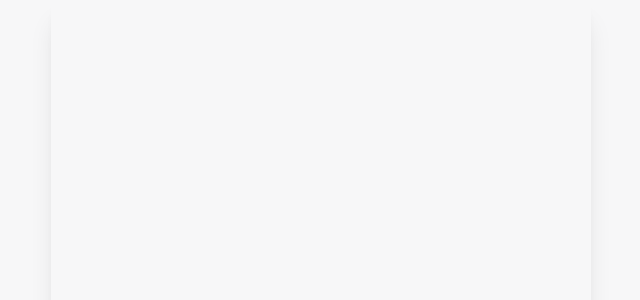
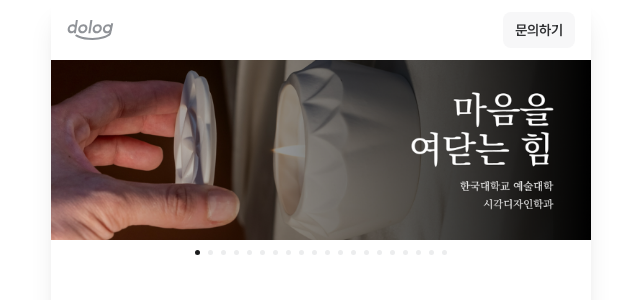
Before and after one commit to DoLog-Team/DoLog-FE, a Next.js app in the folder apps/client/: page / in a window 1280 px wide. Shown: the top 300 px of the page, without its empty margins (319-959 px from the left). Built offline with nearby package versions, Linux system fonts and the light colour scheme.

Commit message:
feat: 메인홈 header, banner

```diff
--- /dev/null
+++ b/apps/client/app/(main)/_components/Banner.tsx
@@ -0,0 +1,81 @@
+"use client";
+
+import { useRef, useState } from "react";
+import Image from "next/image";
+import Link from "next/link";
+
+export interface BannerItem {
+  id: number;
+  imageUrl: string;
+  orderIndex: number;
+  linkUrl: string;
+}
+
+export default function Banner({ banners }: { banners: BannerItem[] }) {
+  const [current, setCurrent] = useState(0);
+  const touchStartX = useRef(0);
+  const mouseStartX = useRef(0);
+
+  const prev = () => setCurrent((c) => Math.max(0, c - 1));
+  const next = () => setCurrent((c) => Math.min(banners.length - 1, c + 1));
+
+  return (
+    <div className="flex flex-col overflow-hidden">
+      {/* slide */}
+      <div
+        className="relative w-full aspect-3/1 overflow-hidden"
+        onTouchStart={(e) => {
+          touchStartX.current = e.touches[0].clientX;
+        }}
+        onTouchEnd={(e) => {
+          const diff = touchStartX.current - e.changedTouches[0].clientX;
+          if (diff > 50) next();
+          if (diff < -50) prev();
+        }}
+        onMouseDown={(e) => {
+          mouseStartX.current = e.clientX;
+        }}
+        onMouseUp={(e) => {
+          const diff = mouseStartX.current - e.clientX;
+          if (diff > 50) next();
+          if (diff < -50) prev();
+        }}
+      >
+        <div
+          className="flex h-full transition-transform duration-300 ease-in-out"
+          style={{ transform: `translateX(-${current * 100}%)` }}
+        >
+          {banners.map((banner) => (
+            <Link
+              key={banner.id}
+              href={banner.linkUrl}
+              className="relative min-w-full h-full block"
+            >
+              <Image
+                src={banner.imageUrl}
+                alt=""
+                fill
+                sizes="(max-width: 540px) 100vw, 540px"
+                className="object-cover"
+              />
+            </Link>
+          ))}
+        </div>
+      </div>
+
+      {/* dots */}
+      <div className="flex justify-center items-center gap-2 py-2.5">
+        {banners.map((_, i) => (
+          <button
+            key={i}
+            type="button"
+            onClick={() => setCurrent(i)}
+            className={`w-1.25 h-1.25 rounded-full transition-colors cursor-pointer ${
+              i === current ? "bg-fg-inverse" : "bg-fg-light"
+            }`}
+          />
+        ))}
+      </div>
+    </div>
+  );
+}
--- /dev/null
+++ b/apps/client/app/(main)/_components/Header.tsx
@@ -0,0 +1,13 @@
+import Image from "next/image";
+import { Button } from "components";
+
+export const Header = () => {
+  return (
+    <header className="flex items-center justify-between px-4 py-3">
+      <Image src="/images/logo.svg" alt="DoLog" width={47} height={20} priority />
+      <Button variant="assistive" size="sm">
+        문의하기
+      </Button>
+    </header>
+  );
+};
--- a/apps/client/app/(main)/page.tsx
+++ b/apps/client/app/(main)/page.tsx
@@ -1,3 +1,20 @@
+import Image from "next/image";
+import { Button } from "components";
+import Banner, { type BannerItem } from "./_components/Banner";
+import { Header } from "./_components/Header";
+
+const MOCK_BANNERS: BannerItem[] = Array.from({ length: 20 }, (_, i) => ({
+  id: i + 1,
+  imageUrl: "/images/banner.png",
+  orderIndex: i + 1,
+  linkUrl: `/exhibitions/${i + 1}`,
+}));
+
 export default function MainPage() {
-	return null;
+  return (
+    <div className="flex flex-col">
+      <Header />
+      <Banner banners={MOCK_BANNERS} />
+    </div>
+  );
 }
--- a/apps/client/app/layout.tsx
+++ b/apps/client/app/layout.tsx
@@ -7,7 +7,7 @@ export default function RootLayout({
 }) {
   return (
     <html lang="ko" suppressHydrationWarning>
-      <body className="bg-fg-lighter flex justify-center">
+      <body className="flex justify-center">
         <main
           className="
             w-full max-w-135
--- /dev/null
+++ b/apps/client/global.d.ts
@@ -0,0 +1,4 @@
+declare module "*.css" {
+	const content: Record<string, string>;
+	export default content;
+}
```
Also changed, not shown: apps/client/public/images/banner.png (added).
